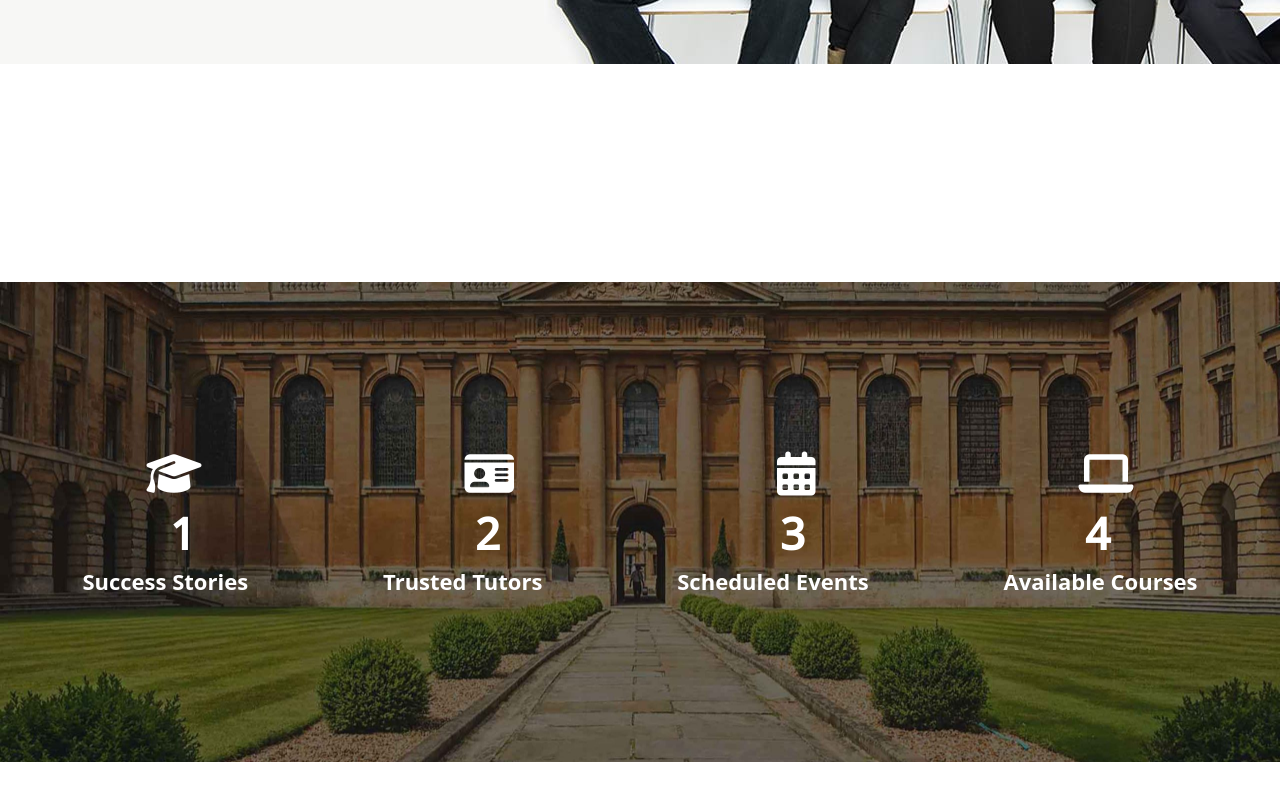
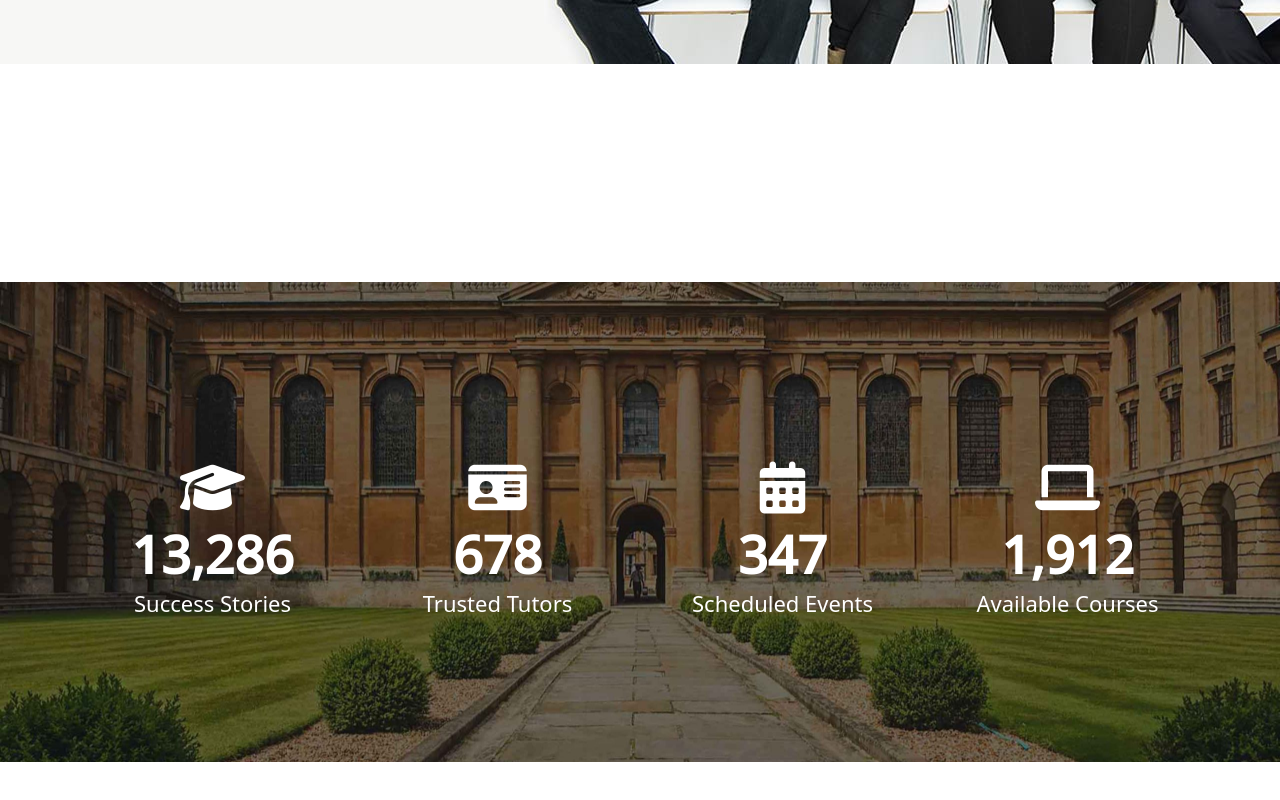
Before and after one commit to zulfuqarov/Last-Project, a React (Vite) app: page / in a window 1280 px wide. Shown: the part 2751-3551 px from the top of the page. Built offline with nearby package versions, Linux system fonts and the light colour scheme.

Commit message:
Countr 100/100

```diff
--- a/package.json
+++ b/package.json
@@ -13,7 +13,9 @@
     "aos": "^2.3.4",
     "bootstrap": "^5.3.1",
     "react": "^18.2.0",
+    "react-countup": "^6.4.2",
     "react-dom": "^18.2.0",
+    "react-scroll-trigger": "^0.6.14",
     "swiper": "^10.1.0"
   },
   "devDependencies": {
--- a/src/componets/homes/sections/SectionCount.css
+++ b/src/componets/homes/sections/SectionCount.css
@@ -7,18 +7,18 @@
     background-repeat: no-repeat;
     width: 100%;
     height: 60vh;
-    display: flex;
-    flex-direction: column;
-    justify-content: center;
-    text-align: center !important;
+
 }
-.countr-any{
-    font-size: 44px;
+.countr-any > h1, .countr-any > i{
+    font-size: 52px;
     color: white;
+    padding: 7px;
     font-weight: 700;
-    padding: 15px;
 }
-.countr-span span{
+.countr-span > span{
     font-size: 22px;
+    padding: 5px;
+    color: white;
+    display: inline-block;
     font-family: system-ui, -apple-system, BlinkMacSystemFont, 'Segoe UI', Roboto, Oxygen, Ubuntu, Cantarell, 'Open Sans', 'Helvetica Neue', sans-serif;
 }
--- a/src/componets/homes/sections/SectionCountr.jsx
+++ b/src/componets/homes/sections/SectionCountr.jsx
@@ -1,25 +1,63 @@
-import React from "react";
+import React, { useState } from "react";
 import "./SectionCount.css";
+import CountUp from "react-countup";
+import ScrollTrigger from "react-scroll-trigger";
 const SectionCountr = () => {
+  const [scrollUp, setscrollUp] = useState(false);
+  const tureScrollUp = () => {
+    setscrollUp(true);
+  };
+  const falseScrollUp = () => {
+    setscrollUp(false);
+  };
   return (
-    <section className="Section-countr countr-any">
-      <div className="d-flex justify-content-around">
-        <i class="fa-solid fa-graduation-cap"></i>
-        <i class="fa-solid fa-id-card"></i>
-        <i class="fa-solid fa-calendar-days"></i>
-        <i class="fa-solid fa-laptop"></i>
-      </div>
-      <div className="d-flex justify-content-around countr-any">
-        <h1>1</h1>
-        <h1>2</h1>
-        <h1>3</h1>
-        <h1>4</h1>
-      </div>
-      <div className="d-flex justify-content-around countr-span">
-        <span>Success Stories</span>
-        <span>Trusted Tutors</span>
-        <span>Scheduled Events</span>
-        <span>Available Courses</span>
+    <section className="Section-countr d-flex align-items-center">
+      <div className="container">
+        <ScrollTrigger
+          className="row"
+          onEnter={tureScrollUp}
+          onExit={falseScrollUp}
+        >
+          <div className="col-12 col-md-6 col-lg-3 text-center countr-span countr-any">
+            <i class="fa-solid fa-graduation-cap"></i>
+            <h1>
+              {scrollUp && (
+                <CountUp start={0} end={13286} duration={2} delay={0} />
+              )}
+            </h1>
+            <span>Success Stories</span>
+          </div>
+
+          <div className="col-12 col-md-6 col-lg-3 text-center countr-span countr-any">
+            <i class="fa-solid fa-id-card"></i>
+            <h1>
+              {scrollUp && (
+                <CountUp start={0} end={678} duration={2} delay={0} />
+              )}
+            </h1>
+            <span>Trusted Tutors</span>
+          </div>
+
+          <div className="col-12 col-md-6 col-lg-3 text-center countr-span countr-any">
+            <i class="fa-solid fa-calendar-days"></i>
+            <h1>
+              {scrollUp && (
+                <CountUp start={0} end={347} duration={2} delay={0} />
+              )}
+            </h1>
+            <span>Scheduled Events</span>
+          </div>
+
+          <div className="col-12 col-md-6 col-lg-3 text-center countr-span countr-any">
+            <i class="fa-solid fa-laptop"></i>
+            <h1>
+              {scrollUp && (
+                <CountUp start={0} end={1912} duration={2} delay={0} />
+              )}
+            </h1>
+            <span>Available Courses</span>
+          </div>
+        </ScrollTrigger>
       </div>
     </section>
   );
```
Also changed, not shown: 1 other file (tests, documents, lock files or other folders).
